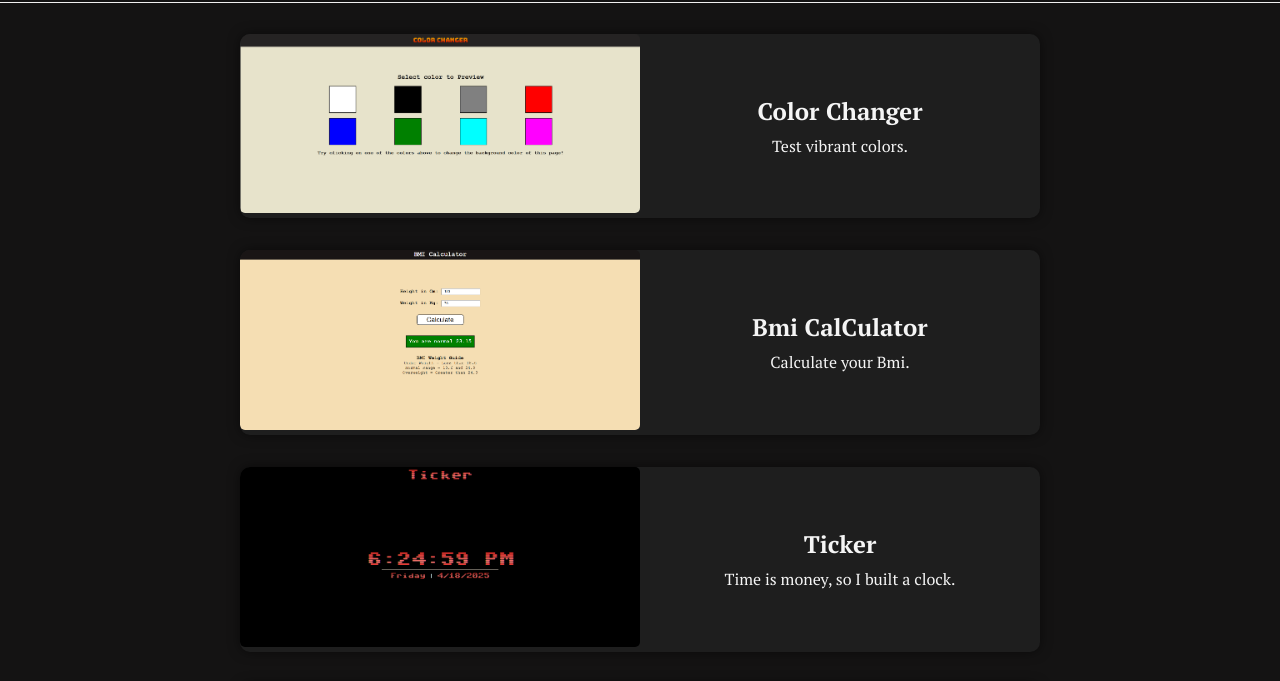
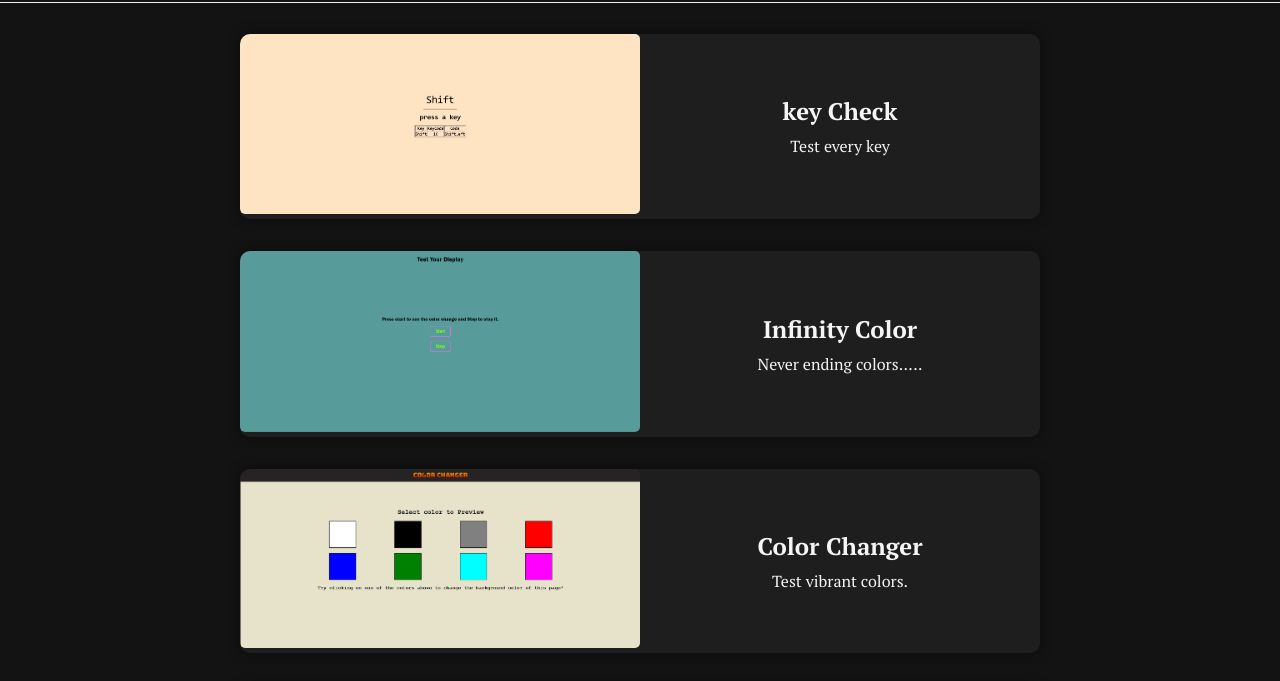
Before and after one commit to Anujit1/JavaScript_Projects, a plain HTML site: page index.html in a window 1280 px wide. Shown: the part 58-739 px from the top of the page. Drawn offline with Linux system fonts and the light colour scheme; a web font is replaced by a local one.

Commit message:
updated main page

```diff
--- a/index.html
+++ b/index.html
@@ -33,6 +33,31 @@
 
         <div class="canvas">
             <div class="projects-container">
+
+
+              <!-- card -->
+              <div class="project-card">
+                <div class="project-snapshot">
+                  <img src="project_Snapshot/keyboard-check.png" alt="Project Snapshot">
+                </div>
+                <div class="project-info">
+                  <h2><a href="keyboard_check/index.html" class="project-link" target="_blank" rel="noopener noreferrer">key Check</a></h2>
+                  <p>Test every key</p>
+                </div>
+              </div>
+
+
+              <!-- card -->
+              <div class="project-card">
+                <div class="project-snapshot">
+                  <img src="project_Snapshot/infinity-color.png" alt="Project Snapshot">
+                </div>
+                <div class="project-info">
+                  <h2><a href="Display_Test/index.html" class="project-link" target="_blank" rel="noopener noreferrer">Infinity Color</a></h2>
+                  <p>Never ending colors.....</p>
+                </div>
+              </div>
+
 
               <!-- card 1 -->
               <div class="project-card">
```
Also changed, not shown: project_Snapshot/infinity-color.png (added), project_Snapshot/keyboard-check.png (added). Lines whose indentation alone changed are shown as unchanged.
